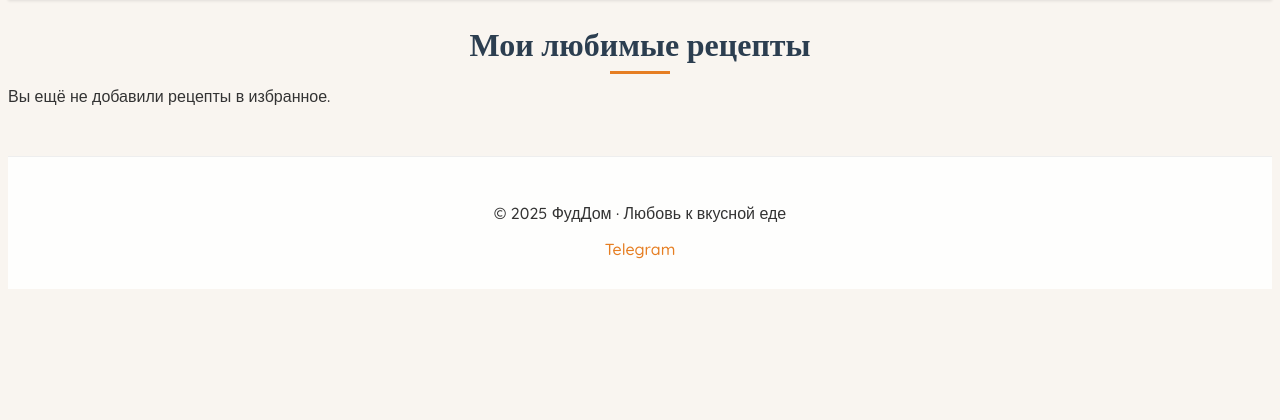
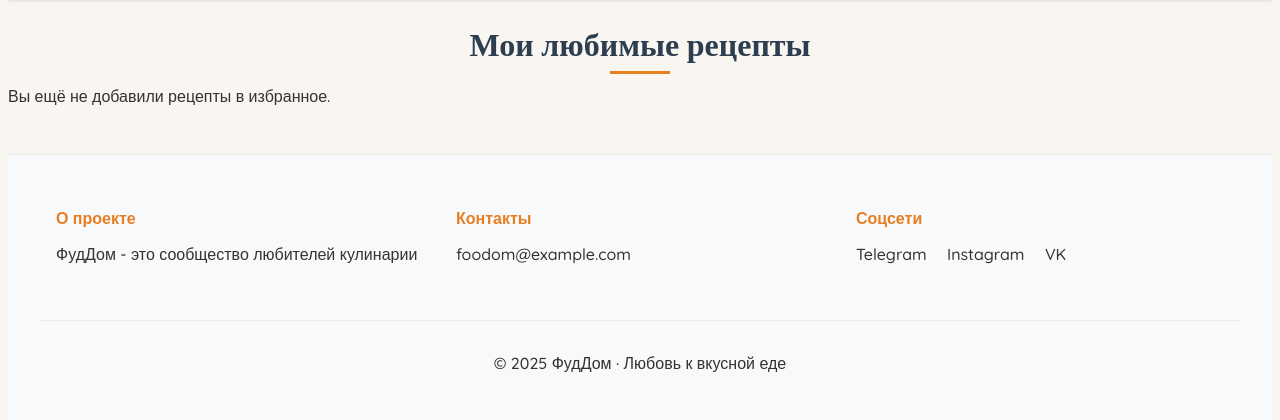
Before and after one commit to Backer01/food-dom, a Flask app: page /dashboard in a window 1280 px wide. Shown: the part 61-481 px from the top of the page. Run offline with Flask 3, Linux system fonts and the light colour scheme; the visitor is signed in with stand-in values (Sample User, id 1); data comes from the database, SQL or seed files in the repository; data that the repository does not hold is empty; some libraries are stand-ins or nearby versions.

Commit message:
(no commit message provided)

```diff
--- a/static/css/base.css
+++ b/static/css/base.css
@@ -39,29 +39,53 @@ h1::after {
 }
 
 .site-footer {
-    background: rgba(255,255,255,0.9);
-    padding: 30px 0;
-    margin-top: 50px;
-    border-top: 1px solid #eee;
+    background: var(--footer-bg, #f8f9fa);
+    padding: 2rem 0;
+    margin-top: 3rem;
+    border-top: 1px solid #eaeaea;
 }
 
 .footer-content {
+    display: flex;
+    justify-content: space-between;
     max-width: 1200px;
     margin: 0 auto;
-    text-align: center;
+    padding: 0 1rem;
+    flex-wrap: wrap;
+}
+
+.footer-section {
+    flex: 1;
+    min-width: 250px;
+    padding: 0 1rem;
+    margin-bottom: 1.5rem;
+}
+
+.footer-section h4 {
+    color: var(--primary-color);
+    margin-bottom: 1rem;
 }
 
 .social-links {
-    margin-top: 15px;
+    margin-top: 0;
 }
 
 .social-links a {
-    color: var(--primary-color);
+    display: inline-block;
+    margin-right: 1rem;
+    color: var(--text-color);
     text-decoration: none;
-    margin: 0 10px;
     transition: color 0.3s;
 }
 
 .social-links a:hover {
-    color: var(--primary-dark);
+    color: var(--primary-color);
 }
+
+.footer-copyright {
+    width: 100%;
+    text-align: center;
+    margin-top: 1rem;
+    padding-top: 1rem;
+    border-top: 1px solid #eaeaea;
+}
--- a/templates/base.html
+++ b/templates/base.html
@@ -32,9 +32,24 @@
 
     <footer class="site-footer">
         <div class="footer-content">
-            <p>© 2025 ФудДом · Любовь к вкусной еде</p>
-            <div class="social-links">
-                <a href="https://sidofon.t.me">Telegram</a>
+            <div class="footer-section">
+                <h4>О проекте</h4>
+                <p>ФудДом - это сообщество любителей кулинарии</p>
+            </div>
+            <div class="footer-section">
+                <h4>Контакты</h4>
+                <p>foodom@example.com</p>
+            </div>
+            <div class="footer-section">
+                <h4>Соцсети</h4>
+                <div class="social-links">
+                    <a href="https://sidofon.t.me">Telegram</a>
+                    <a href="#">Instagram</a>
+                    <a href="#">VK</a>
+                </div>
+            </div>
+            <div class="footer-copyright">
+                <p>© 2025 ФудДом · Любовь к вкусной еде</p>
             </div>
         </div>
     </footer>
```
